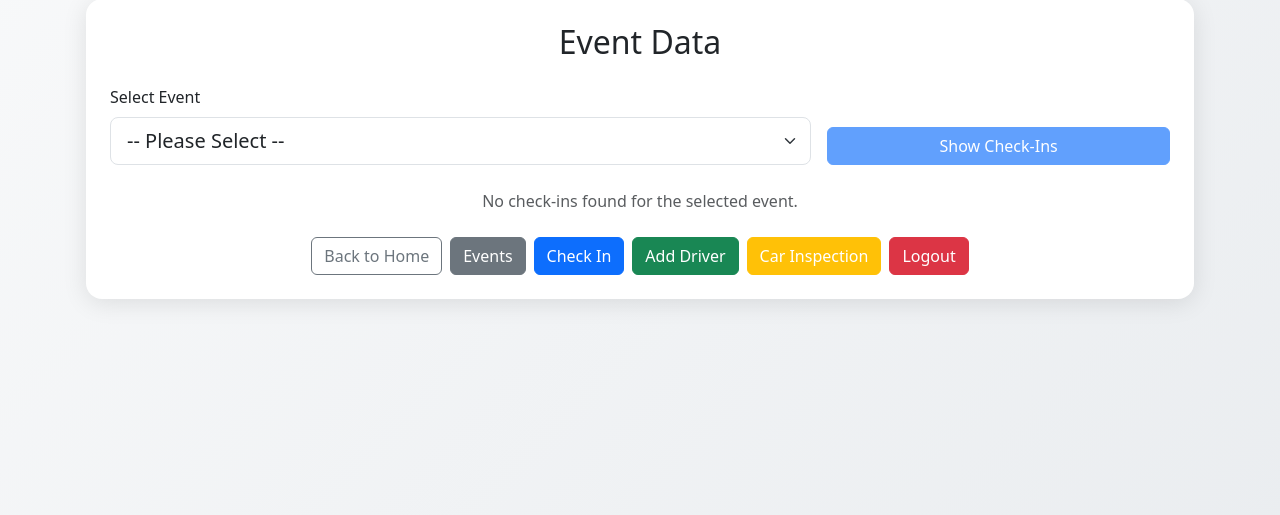
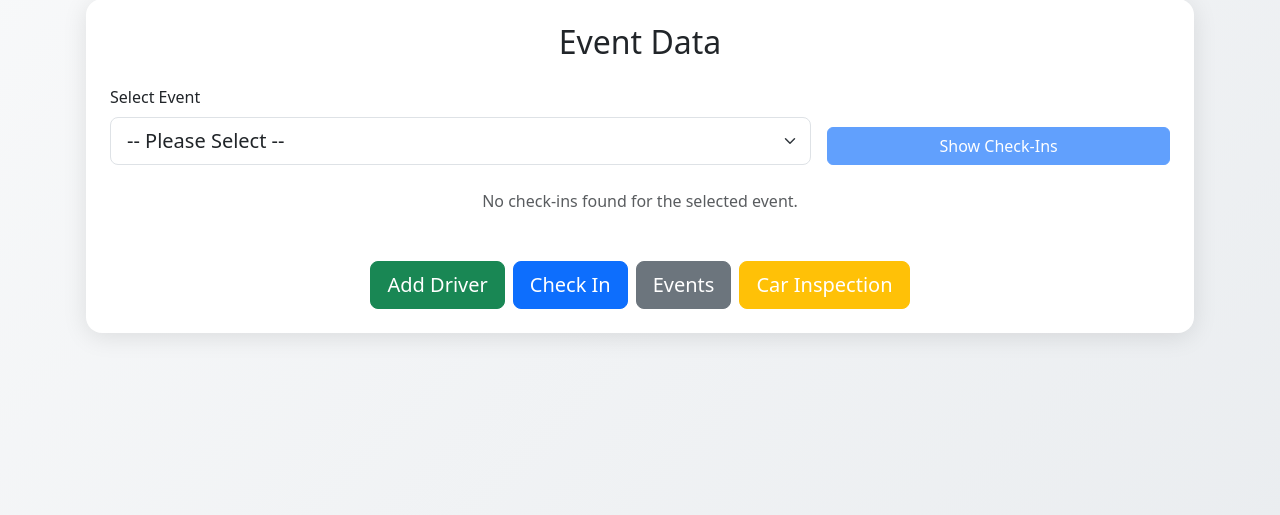
Before and after one commit to johnatrootdynamics/Race-Keeper, a Flask app: page /event_check_ins in a window 1280 px wide. Shown: the part 99-614 px from the top of the page. Run offline with Flask 3, Linux system fonts and the light colour scheme; the visitor is signed in with stand-in values (Sample User, id 1); data that the repository does not hold is empty; some libraries are stand-ins or nearby versions.

Commit message:
Update event_check_ins.html

```diff
--- a/templates/event_check_ins.html
+++ b/templates/event_check_ins.html
@@ -80,14 +80,9 @@
       {% endif %}
 
       <!-- Action buttons -->
-      <div class="d-grid gap-2 d-md-flex justify-content-md-center flex-wrap">
-        <a href="{{ url_for('index') }}" class="btn btn-outline-secondary">Back to Home</a>
-        <a href="{{ url_for('events') }}" class="btn btn-secondary">Events</a>
-        <a href="{{ url_for('check_in') }}" class="btn btn-primary">Check In</a>
-        <a href="{{ url_for('register') }}" class="btn btn-success">Add Driver</a>
-        <a href="{{ url_for('car_inspection') }}" class="btn btn-warning text-white">Car Inspection</a>
-        <a href="/logout" class="btn btn-danger">Logout</a>
-      </div>
+      {# ——— shared actions bar ——— #}
+      {% include "partials/_actions_bar.html" %}
+
     </div>
   </main>
 
```
